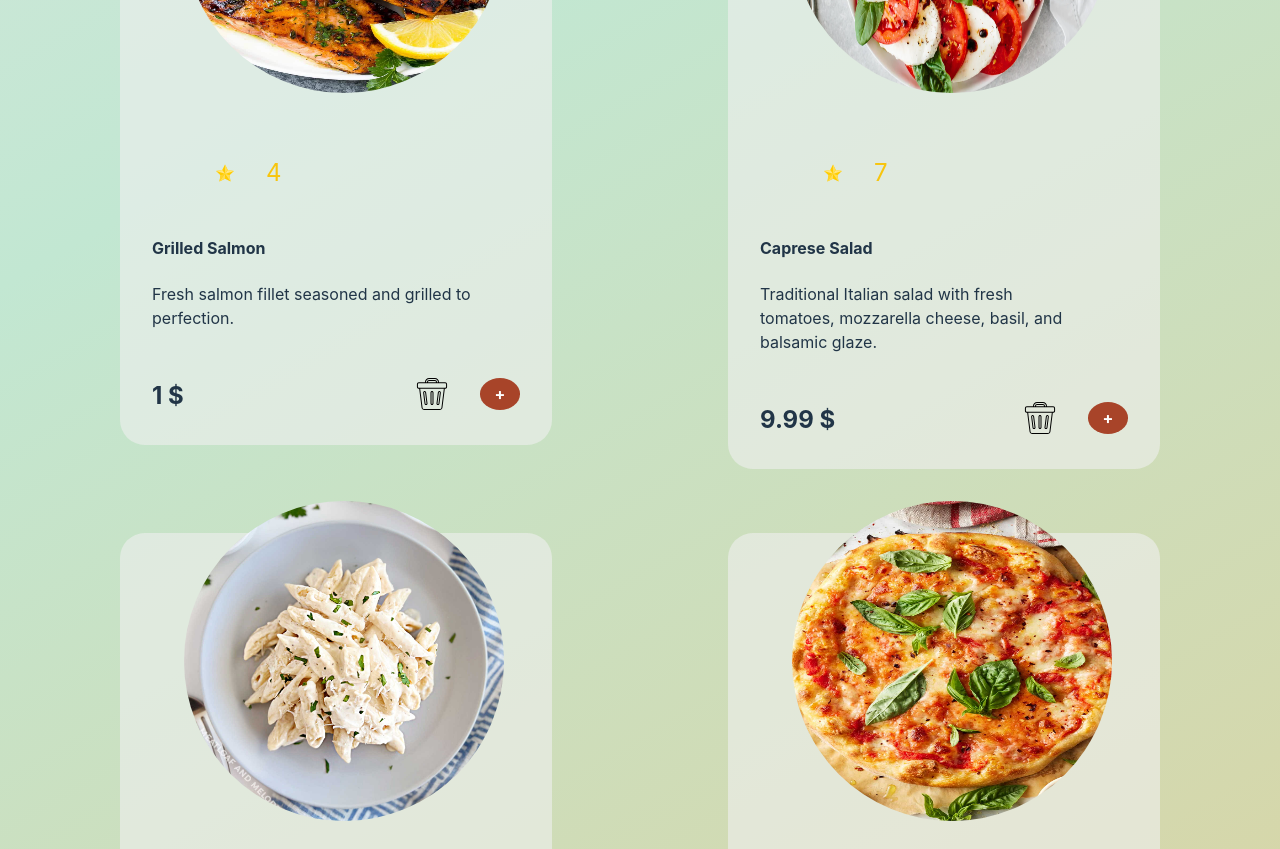
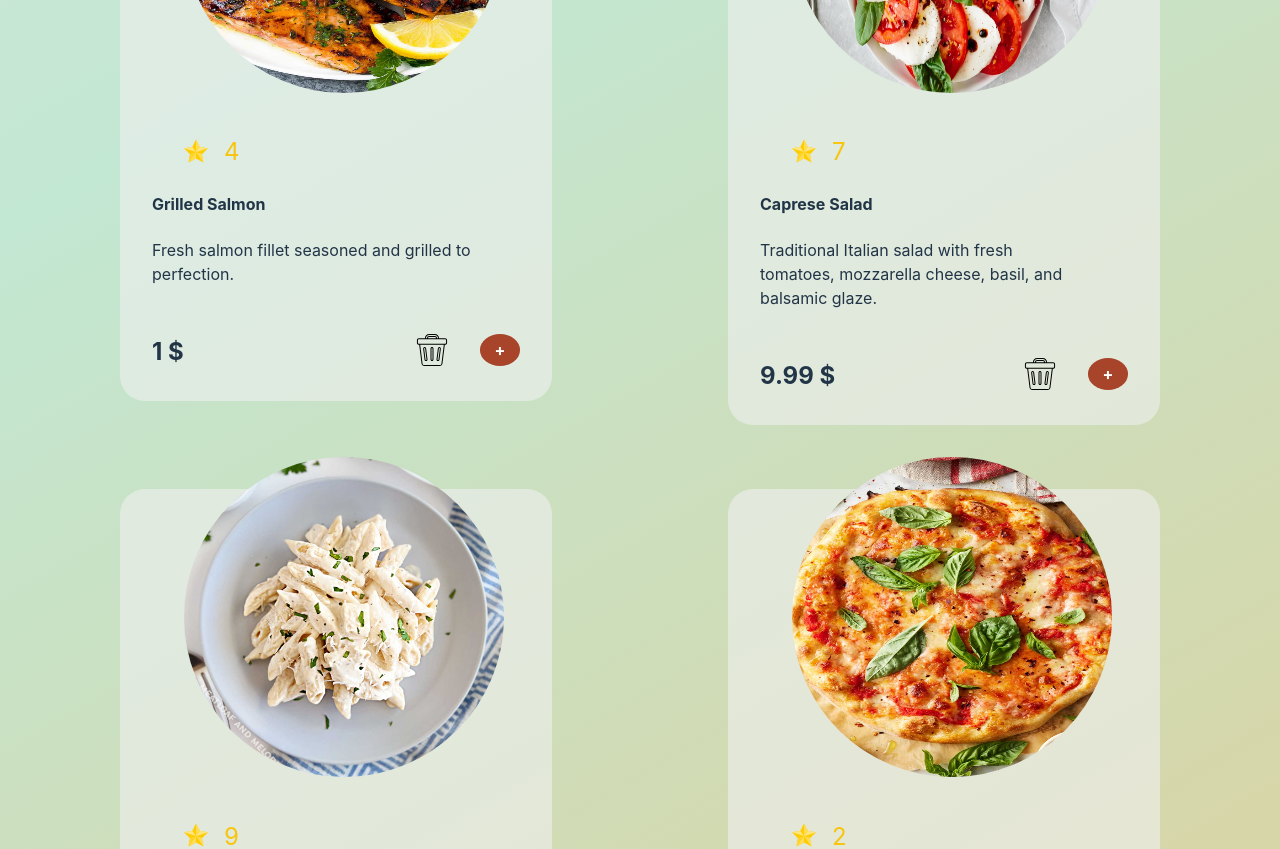
Before and after one commit to japara/Start-up-task, a React (Vite) app: page / in a window 1280 px wide. Shown: the part 1300-2149 px from the top of the page. Built offline with nearby package versions, Linux system fonts and the light colour scheme.

Commit message:
rating styling

```diff
--- a/src/css/styles.css
+++ b/src/css/styles.css
@@ -102,19 +102,21 @@ div button {
 #rating {
   display: flex;
   flex-direction: row;
-  height: fit-content;
+  height: 40px;
 }
 
 #rating img {
-  width: 18px;
-  margin-left: 4rem;
+  width: 24px;
+  margin-left: 2rem;
+  margin-right: 1rem;
 }
 
 #rating p {
   color: rgb(247, 197, 14);
   font-size: 24px;
   font-weight: 400;
-  margin-left: 2rem;
+  margin: 0;
+  margin-top: 0.2rem;
 }
 
 #menu-cont p {
```
